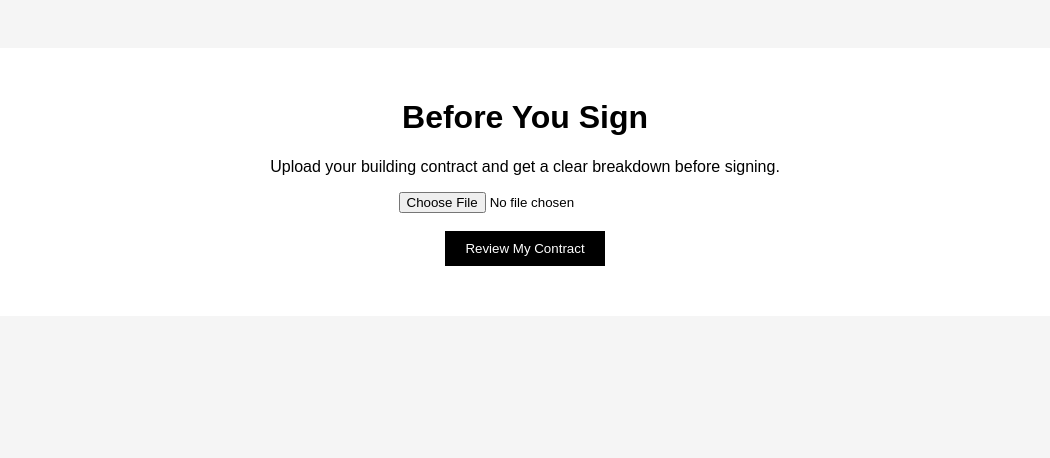
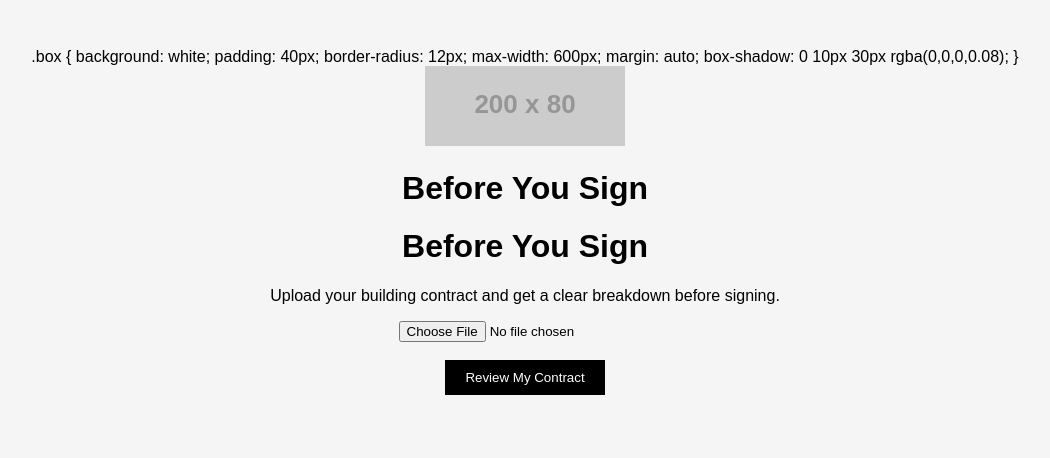
Before and after one commit to BeforeYouSign/before-you-sign, a plain HTML site: page index.html in a window 1280 px wide. Shown: the whole page, without its empty margins (115-1165 px from the left). Drawn offline with Linux system fonts and the light colour scheme; placeholder pictures from the web are drawn by us.

Commit message:
Update index.html

```diff
--- a/index.html
+++ b/index.html
@@ -25,7 +25,16 @@
 </head>
 <body>
 
-<div class="box">
+.box {
+  background: white;
+  padding: 40px;
+  border-radius: 12px;
+  max-width: 600px;
+  margin: auto;
+  box-shadow: 0 10px 30px rgba(0,0,0,0.08);
+}
+  <img src="https://via.placeholder.com/200x80?text=BYS" alt="Before You Sign Logo" style="margin-bottom:20px;">
+<h1 style="margin-top:0;">Before You Sign</h1>
   <h1>Before You Sign</h1>
   <p>Upload your building contract and get a clear breakdown before signing.</p>
 
```
